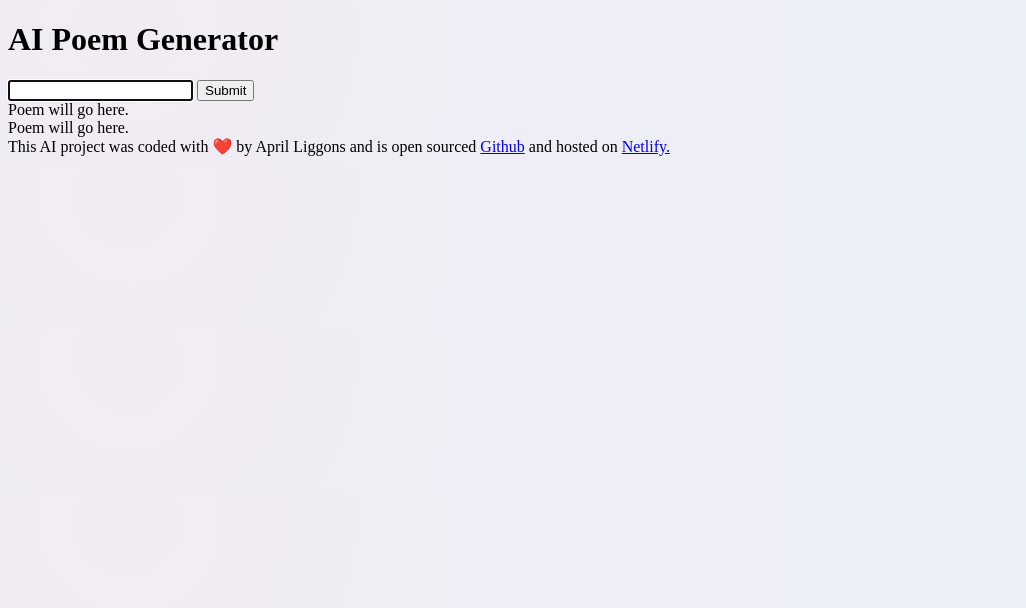
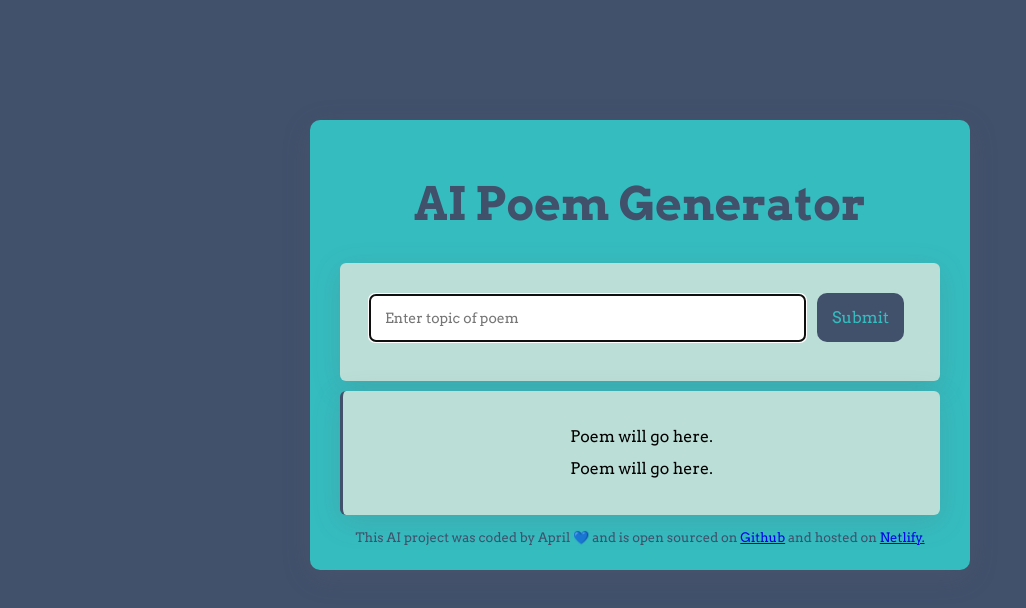
Before and after one commit to Aprilliggons/AI-poem-generator, a plain HTML site: page index.html in a window 1280 px wide. Shown: the whole page, without its empty margins (0-1026 px from the left). Drawn offline with Linux system fonts and the light colour scheme; a web font is replaced by a local one.

Commit message:
Added CSS to the project

```diff
--- a/index.html
+++ b/index.html
@@ -3,26 +3,33 @@
   <head>
     <meta charset="UTF-8" />
     <meta name="viewport" content="width=device-width, initial-scale=1.0" />
+    <link rel="preconnect" href="https://fonts.googleapis.com" />
+    <link rel="preconnect" href="https://fonts.gstatic.com" crossorigin />
+    <link
+      href="https://fonts.googleapis.com/css2?family=Arvo:ital,wght@0,400;0,700;1,400;1,700&family=Dancing+Script:wght@700&family=Protest+Riot&family=Satisfy&display=swap"
+      rel="stylesheet"
+    />
     <link rel="stylesheet" href="src/style.css" class="rel" />
     <title>AI Poem Generator</title>
   </head>
   <body>
     <header>
+      <div class="container">
         <h1>AI Poem Generator</h1>
-    </header>
 
         <main>
           <form>
             <input
               type="text"
-          place="Enter topic of poem"
+              placeholder="Enter topic of poem"
               autocomplete="off"
+              class="poem-search-input"
               autofocus
               required
             />
-        <input type="submit" />
+            <input type="submit" class="submit-button" />
           </form>
-      <div>
+          <div class="poem">
             Poem will go here.
             <br />
             Poem will go here.
@@ -30,7 +37,7 @@
         </main>
         <script src="src/index.js"></script>
         <footer>
-      This AI project was coded with ❤️ by April Liggons and is open sourced
+          This AI project was coded by April 💙 and is open sourced on
           <a
             href="https://github.com/Aprilliggons/AI-poem-generator.git"
             target="_blank"
@@ -41,5 +48,7 @@
             >Netlify.</a
           >
         </footer>
+      </div>
+    </header>
   </body>
 </html>
--- a/src/style.css
+++ b/src/style.css
@@ -1,7 +1,73 @@
 body {
-  background: radial-gradient(
-    circle at 10% 20%,
-    rgb(242, 235, 243) 0%,
-    rgb(234, 241, 249) 90.1%
-  );
+  background-color: #41506b;
 }
+
+h1 {
+  font-size: 46px;
+  text-align: center;
+  font-family: "Arvo", serif;
+  font-weight: 900;
+  font-style: normal;
+  color: #41506b;
+}
+
+form {
+  padding: 30px;
+  background-color: #bbded6;
+  border-radius: 6px;
+  box-shadow: rgba(100, 100, 111, 0.2) 0px 7px 29px 0px;
+}
+
+.container {
+  margin: 120px auto;
+  max-width: 600px;
+  background-color: #35bcbf;
+  padding: 25px 30px;
+  border-radius: 10px;
+  box-shadow: rgba(100, 100, 111, 0.2) 0px 7px 29px 0px;
+}
+
+.poem-search-input {
+  width: 75%;
+  padding: 15px;
+  margin: 0 0 10px 0;
+  border-radius: 6px;
+  font-size: 14px;
+  border: none;
+  background-color: white;
+  font-family: "Arvo", serif;
+}
+
+.poem {
+  padding: 30px;
+  background-color: #bbded6;
+  margin: 10px 0 0 0;
+  border-radius: 6px;
+  box-shadow: rgba(100, 100, 111, 0.2) 0px 7px 29px 0px;
+  font-family: "Arvo", serif;
+  text-align: center;
+  border-left: 3px solid #41506b;
+  line-height: 2;
+}
+.submit-button {
+  font-size: 16px;
+  padding: 15px;
+  border: none;
+  border-radius: 10px;
+  background-color: #41506b;
+  cursor: pointer;
+  margin: 0 0 0 8px;
+  font-family: "Arvo", serif;
+  color: #35bcbf;
+}
+
+.submit-button:hover {
+  background-color: ;
+}
+footer {
+  font-size: 13px;
+  text-align: center;
+  margin: 15px 0 0 0;
+  color: #41506b;
+  font-family: "Arvo", serif;
+}
```
Lines whose indentation alone changed are shown as unchanged.
